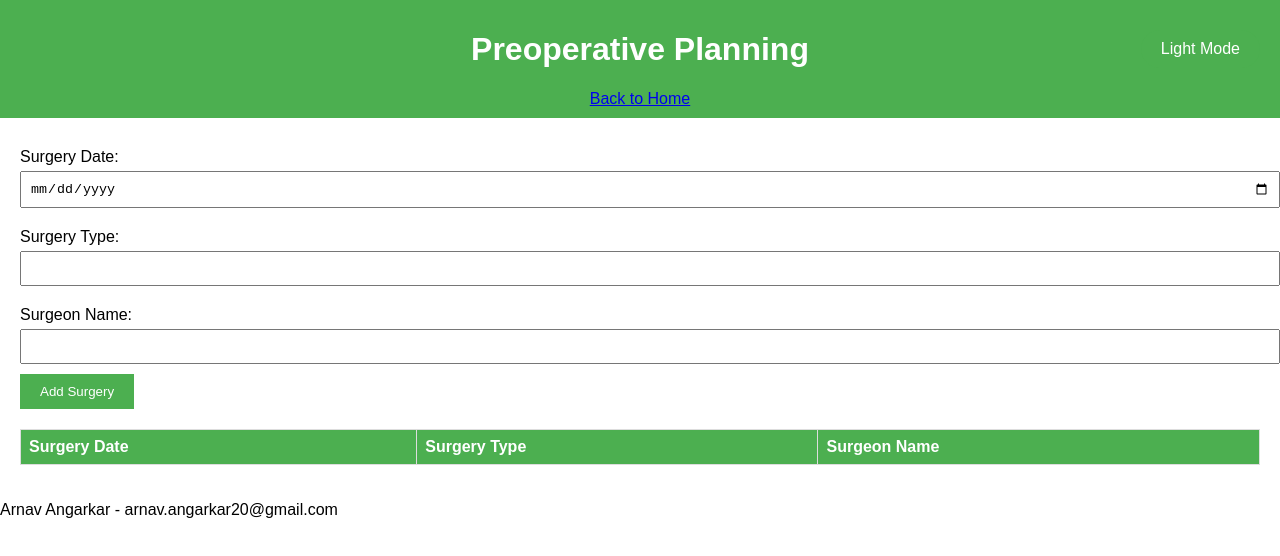
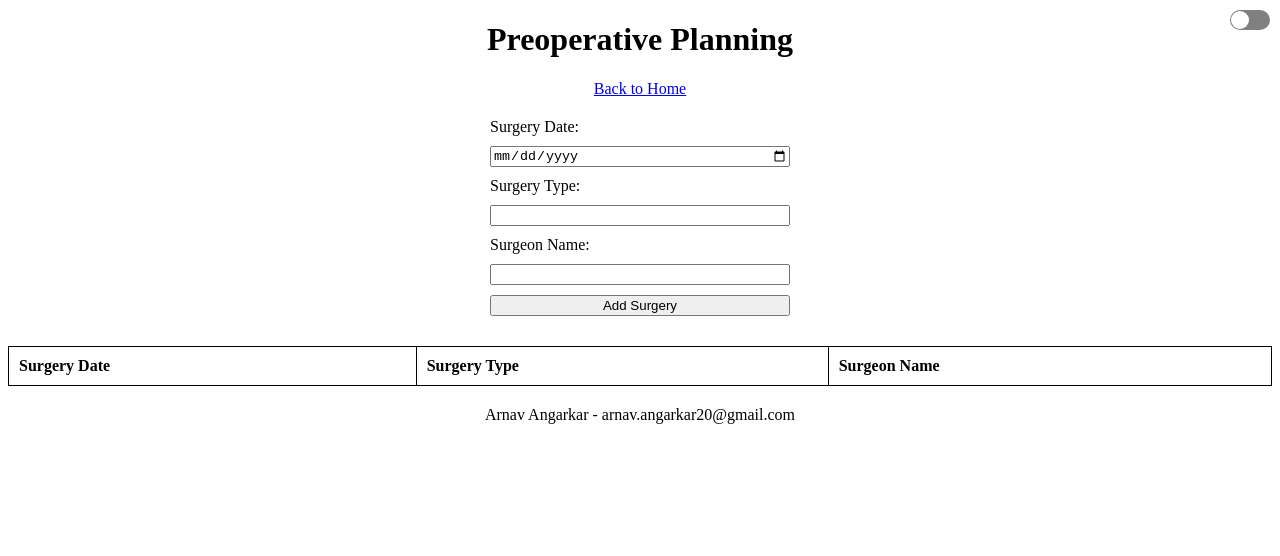
Before and after one commit to ArnavBallinCode/Health_prod, a plain HTML site: page preop.html in a window 1280 px wide. Drawn offline with Linux system fonts and the light colour scheme.

Commit message:
Update styles.css

```diff
--- a/styles.css
+++ b/styles.css
@@ -1,116 +1,50 @@
 /* styles.css */
 
-/* General Styling */
-body {
-  font-family: Arial, sans-serif;
-  margin: 0;
-  padding: 0;
-  transition: background-color 0.3s, color 0.3s;
+body.light-mode {
+  background-color: white;
+  color: black;
 }
 
-/* Light Mode */
-body.light-mode {
-  background-color: #ffffff;
-  color: #000000;
+body.dark-mode {
+  background-color: #121212;
+  color: white;
 }
 
-header {
-  background-color: #4CAF50;
-  color: white;
-  padding: 10px 20px;
+header, footer {
   text-align: center;
-}
-
-nav ul {
-  list-style-type: none;
-  margin: 0;
-  padding: 0;
-}
-
-nav ul li {
-  display: inline;
-  margin: 0 10px;
-}
-
-nav ul li a {
-  color: white;
-  text-decoration: none;
-}
-
-section {
-  padding: 20px;
+  margin: 20px 0;
 }
 
 form {
-  margin-bottom: 20px;
+  display: flex;
+  flex-direction: column;
+  width: 300px;
+  margin: 20px auto;
 }
 
-label {
-  display: block;
-  margin: 10px 0 5px;
-}
-
-input, select, textarea {
-  width: 100%;
-  padding: 8px;
+label, input, button {
   margin-bottom: 10px;
-}
-
-button {
-  background-color: #4CAF50;
-  color: white;
-  padding: 10px 20px;
-  border: none;
-  cursor: pointer;
-}
-
-button:hover {
-  background-color: #45a049;
 }
 
 table {
   width: 100%;
   border-collapse: collapse;
+  margin: 20px 0;
 }
 
 table, th, td {
-  border: 1px solid #ddd;
+  border: 1px solid black;
 }
 
 th, td {
-  padding: 8px;
+  padding: 10px;
   text-align: left;
 }
 
-th {
-  background-color: #4CAF50;
-  color: white;
-}
-
-/* Dark Mode */
-body.dark-mode {
-  background-color: #333333;
-  color: #f0f0f0;
-}
-
-header.dark-mode {
-  background-color: #555555;
-}
-
-button.dark-mode {
-  background-color: #333333;
-  color: #f0f0f0;
-}
-
-button.dark-mode:hover {
-  background-color: #444444;
-}
-
-/* Toggle Switch */
 .toggle-switch {
   position: fixed;
-  top: 20px;
-  right: 20px;
+  top: 10px;
+  right: 10px;
 }
 
 .toggle-switch input {
@@ -118,24 +52,28 @@ button.dark-mode:hover {
 }
 
 .toggle-switch label {
+  display: inline-block;
+  width: 40px;
+  height: 20px;
+  background-color: grey;
+  border-radius: 20px;
+  position: relative;
   cursor: pointer;
-  background-color: #4CAF50;
-  color: white;
-  padding: 10px 20px;
-  border-radius: 25px;
-  display: flex;
-  align-items: center;
-  justify-content: center;
 }
 
-.toggle-switch label:before {
-  content: 'Light Mode';
+.toggle-switch label::before {
+  content: '';
+  display: block;
+  width: 18px;
+  height: 18px;
+  background-color: white;
+  border-radius: 50%;
+  position: absolute;
+  top: 1px;
+  left: 1px;
+  transition: all 0.3s;
 }
 
-.toggle-switch input:checked + label {
-  background-color: #333333;
+.toggle-switch input:checked + label::before {
+  transform: translateX(20px);
 }
-
-.toggle-switch input:checked + label:before {
-  content: 'Dark Mode';
-}
```
